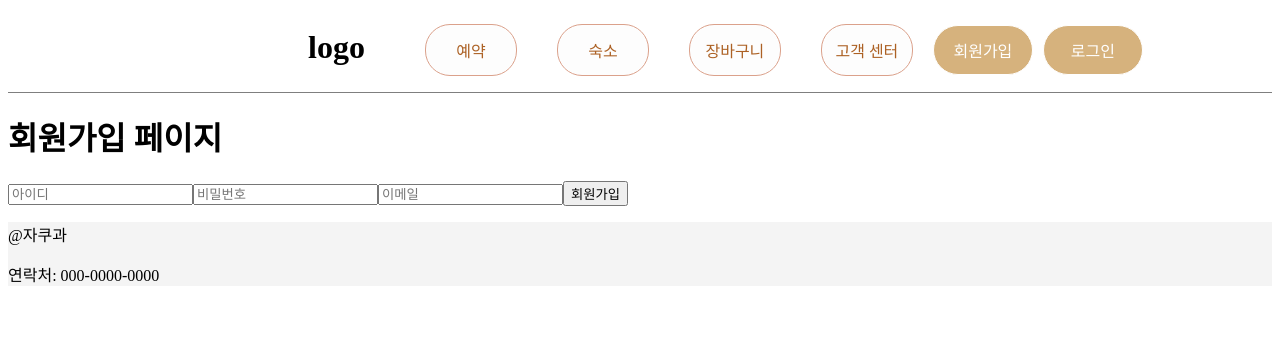
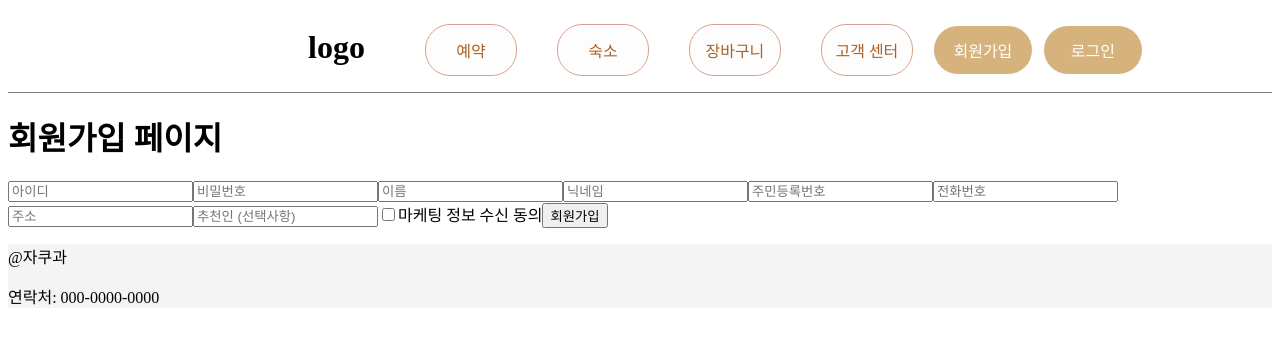
Before and after one commit to Kim-kym/HotelView, a React (Vite) app: page /signup in a window 1280 px wide. Shown: the top 344 px of the page. Built offline with nearby package versions, Linux system fonts and the light colour scheme.

Commit message:
[예진] 회원 가입폼 수정
회원 가입 시 필수로 입력해야 하는 항목들이 빠져 있는 게 있어 추가함

```diff
--- a/src/components/pages/SignUpPage.jsx
+++ b/src/components/pages/SignUpPage.jsx
@@ -4,7 +4,13 @@ import { useNavigate } from "react-router-dom";
 function SignUpPage() {
   const [userId, setUserId] = useState("");
   const [password, setPassword] = useState("");
-  const [email, setEmail] = useState("");
+  const [name, setName] = useState("");
+  const [nickname, setNickname] = useState("");
+  const [ssn, setSsn] = useState("");
+  const [phone, setPhone] = useState("");
+  const [address, setAddress] = useState("");
+  const [reference, setReference] = useState("");
+  const [marketingOptIn, setMarketingOptIn] = useState(false);
   const navigate = useNavigate();
 
   const handleRegister = async (e) => {
@@ -16,12 +22,22 @@ function SignUpPage() {
         headers: {
           "Content-Type": "application/json",
         },
-        body: JSON.stringify({ userId, password, email }),
+        body: JSON.stringify({
+          userId,
+          password,
+          name,
+          nickname,
+          ssn,
+          phone,
+          address,
+          reference: reference || null, // `null` 허용
+          marketingOptIn: marketingOptIn ? 1 : 0, // `0` 또는 `1`로 변환
+        }),
       });
 
       if (response.ok) {
         alert("회원가입 성공! 로그인 페이지로 이동합니다.");
-        navigate("/login"); // ✅ 회원가입 후 로그인 페이지로 이동
+        navigate("/login");
       } else {
         alert("회원가입 실패. 다시 시도해주세요.");
       }
@@ -49,13 +65,52 @@ function SignUpPage() {
           onChange={(e) => setPassword(e.target.value)}
           autoComplete="new-password"
         />
+                <input
+          type="text"
+          placeholder="이름"
+          value={name}
+          onChange={(e) => setName(e.target.value)}
+          required
+        />
         <input
-          type="email"
-          placeholder="이메일"
-          value={email}
-          onChange={(e) => setEmail(e.target.value)}
-          autoComplete="email"
+          type="text"
+          placeholder="닉네임"
+          value={nickname}
+          onChange={(e) => setNickname(e.target.value)}
         />
+        <input
+          type="text"
+          placeholder="주민등록번호"
+          value={ssn}
+          onChange={(e) => setSsn(e.target.value)}
+        />
+        <input
+          type="tel"
+          placeholder="전화번호"
+          value={phone}
+          onChange={(e) => setPhone(e.target.value)}
+          autoComplete="tel"
+        />
+        <input
+          type="text"
+          placeholder="주소"
+          value={address}
+          onChange={(e) => setAddress(e.target.value)}
+        />
+        <input
+          type="text"
+          placeholder="추천인 (선택사항)"
+          value={reference}
+          onChange={(e) => setReference(e.target.value)}
+        />
+        <label>
+          <input
+            type="checkbox"
+            checked={marketingOptIn}
+            onChange={(e) => setMarketingOptIn(e.target.checked)}
+          />
+          마케팅 정보 수신 동의
+        </label>
         <button type="submit">회원가입</button>
       </form>
     </div>
```
